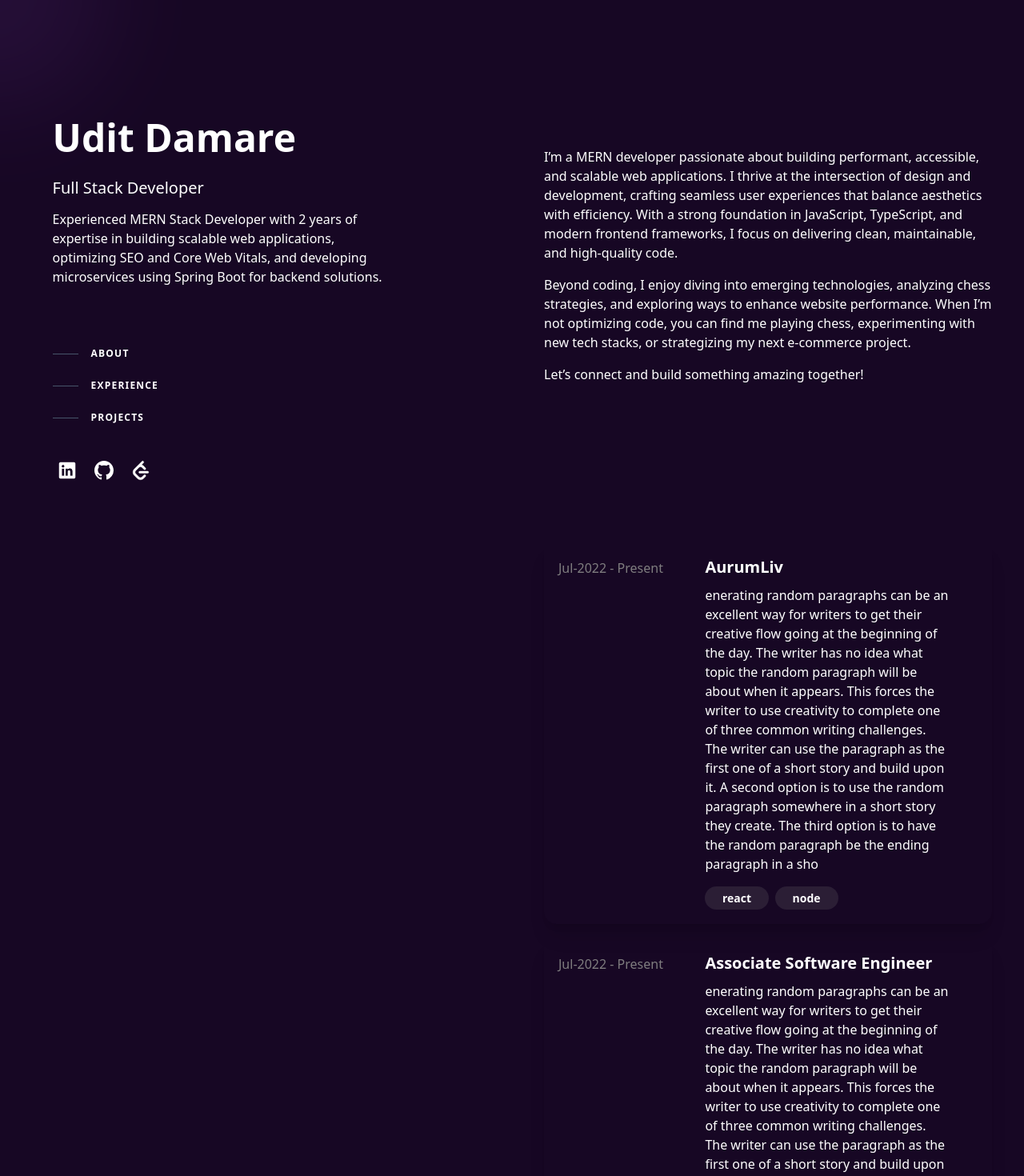
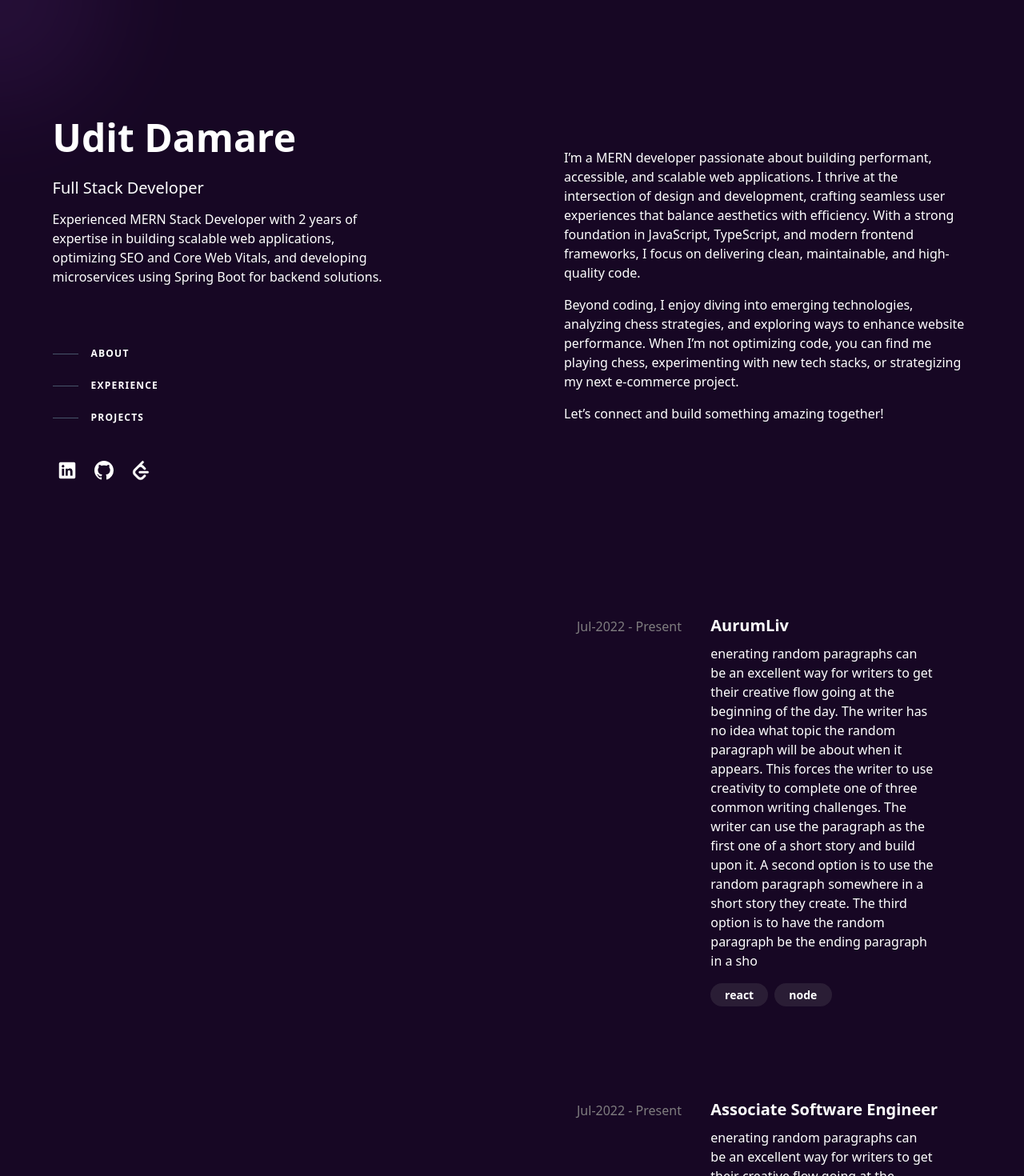
Before and after one commit to uditdamare/My-Portfolio, a Next.js app: page / in a window 1280 px wide. Shown: the top 1470 px of the page at 80% size. Built offline with nearby package versions, Linux system fonts and the light colour scheme.

Commit message:
white glow animation

```diff
--- a/Frontend/Details.js
+++ b/Frontend/Details.js
@@ -4,7 +4,11 @@ import Experience from "./DetailsComponents/Experience";
 export default function Details() {
     return (<>
         <div className="lg:min-w-[50%] h-[2000px]s  pt-10 px-10 ">
+            <div className="group relative p-6 rounded-lg border border-transparent hover:border-white transition-all duration-300">
+                <div className="absolute inset-0 rounded-lg opacity-0 group-hover:opacity-100 group-hover:shadow-[0_0_20px_4px_rgba(255,255,255,0.5)] transition-all duration-500 pointer-events-none"></div>
             <AboutMe />
+            </div>
+
             <Experience />
         </div>
     </>
--- a/Frontend/DetailsComponents/Experience.js
+++ b/Frontend/DetailsComponents/Experience.js
@@ -60,10 +60,13 @@ export default function Experience() {
 
 const ExperienceCard = ({ data }) => {
     return (<>
-        <div className="card flex mb-4 hover:bg-[#64585859] rounded-2xl my-4 p-4
-        group
-         shadow-xl transition-all duration-100 hover:shadow-2xl hover:-translate-y-0 hover:border-2 hover:border-[#6565655a] border-2 border-[#65656500]
-        ">
+    <div className="group relative p-6 rounded-lg border border-transparent hover:border-white transition-all duration-300">
+                <div className="absolute inset-0 rounded-lg opacity-0 group-hover:opacity-100 group-hover:shadow-[0_0_20px_4px_rgba(255,255,255,0.5)] transition-all duration-500 pointer-events-none"></div>
+
+        <div className="card flex my-4 p-4 ">
+            {/* group border border-transparent hover:border-white transition-all duration-300 */}
+            <div className="absolute inset-0 rounded-lg opacity-0 group-hover:opacity-100 group-hover:shadow-[0_0_20px_4px_rgba(255,255,255,0.5)] transition-all duration-500 pointer-events-none"></div>
+
             <div className="left max-w-[35%] min-w-[35%] text-[#7f7d7f] text-center flex justify-start pt-1 group-hover:text-white ">
                 {data.date}
             </div>
@@ -90,6 +93,7 @@ const ExperienceCard = ({ data }) => {
                 </div>
             </div>
         </div>
+        </div>
 
     </>)
 }
```
